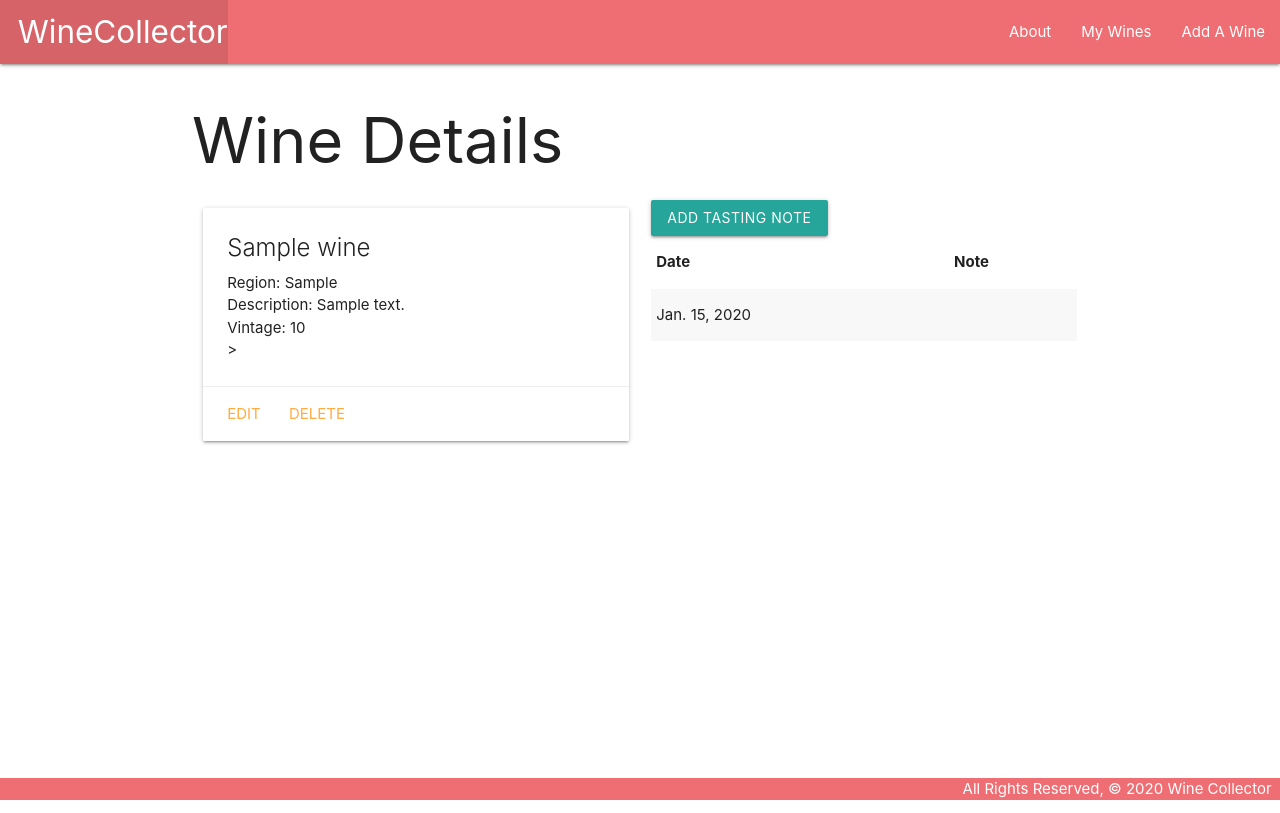
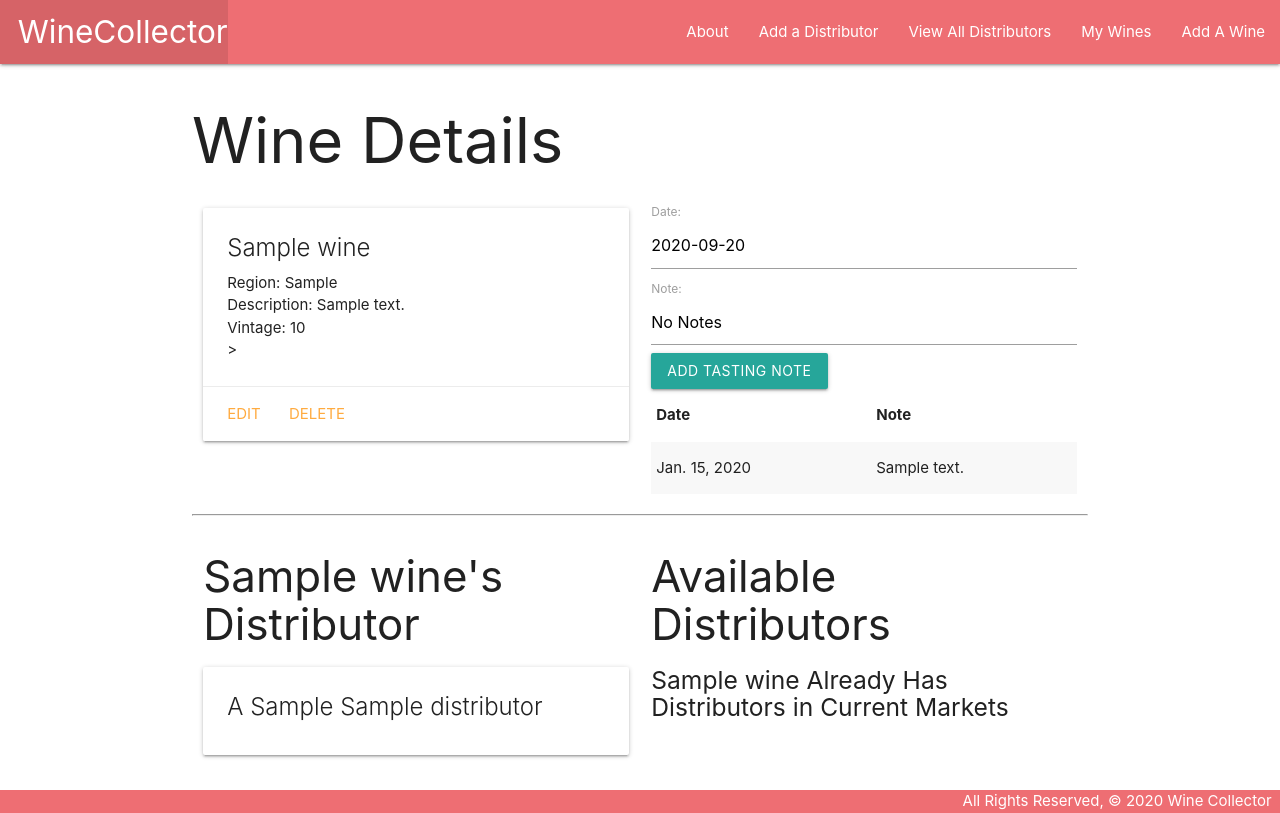
Before and after one commit to mhwhite22/winecollector, a Django app: page /wines/1/ in a window 1280 px wide. Run offline with Django 3.2, Linux system fonts and the light colour scheme; tables that the repository leaves empty hold one stand-in row (values such as "Sample post").

Commit message:
second long overdue commit almost done

```diff
--- a/main_app/models.py
+++ b/main_app/models.py
@@ -1,12 +1,23 @@
 from django.db import models
 from django.urls import reverse
 from datetime import date
+
+class Distributor(models.Model):
+  name = models.CharField(max_length=50)
+  place = models.CharField(max_length=30)
+
+  def __str__(self):
+    return self.name
+  def get_absolute_url(self):
+    return reverse('distributors_detail', kwargs={'pk': self.id })
+
 
 class Wine(models.Model):  # Note that parens are optional if not inheriting from another class
   name = models.CharField(max_length=100)
   region = models.CharField(max_length=100)
   description = models.TextField(max_length=250)
   vintage = models.IntegerField()
+  distributor = models.ManyToManyField(Distributor)
 
   def __str__(self):
     return self.name
@@ -19,7 +30,6 @@ class Tasting(models.Model):
   note = models.CharField(max_length=200, default="No Notes")
   wine = models.ForeignKey(Wine, on_delete=models.CASCADE)
 
-  def __str__(self):
-    return f"{self.get_note_display()} on {self.date}"
 
-  class Meta: ordering = ['-date']
+  class Meta:
+    ordering = ['-date']
--- a/main_app/templates/base.html
+++ b/main_app/templates/base.html
@@ -8,6 +8,7 @@
   <title>Wine Collector</title>
   <link rel="stylesheet" href="https://cdnjs.cloudflare.com/ajax/libs/materialize/1.0.0/css/materialize.min.css">
   <link rel="stylesheet" type="text/css" href="{% static 'css/style.css' %}">
+  <script src="https://cdnjs.cloudflare.com/ajax/libs/materialize/1.0.0/js/materialize.min.js"></script>
 </head>
 <body>
   <header class="navbar-fixed">
@@ -18,6 +19,8 @@
         </ul>
         <ul class="right">
           <li><a href="/about">About</a></li>
+          <li><a href="{% url 'distributors_create' %}">Add a Distributor</a></li>
+          <li><a href="{% url 'distributors_index' %}">View All Distributors</a></li>
           <li><a href="/wines">My Wines</a></li>
           <li><a href="/wines/create">Add A Wine</a></li>
         </ul>
--- a/main_app/templates/main_app/wine_form.html
+++ b/main_app/templates/main_app/wine_form.html
@@ -7,7 +7,7 @@
 {% else %}
   <h1>Add Wine</h1>
 {% endif %}
-<form action="" method="POST">
+<form action="" method="post">
   {% csrf_token %}
   <table>
     {{ form.as_table }}
--- a/main_app/templates/wines/detail.html
+++ b/main_app/templates/wines/detail.html
@@ -21,7 +21,7 @@
     <div class="col s6">
       <form action="{% url 'add_tasting' wine.id %}" method="post">
         {% csrf_token %}
-        {{ tasting_form.as_p }}
+        {{ tasting_form }}
         <input type="submit" class="btn" value="Add Tasting Note">
       </form>
     <table class="striped">
@@ -32,14 +32,53 @@
         {% for tasting in wine.tasting_set.all %}
           <tr>
             <td>{{tasting.date}}</td>
-            <td>{{tasting.get_note_display}}</td>
+            <td>{{tasting.note}}</td>
           </tr>
         {% endfor %}
       </tbody>
     </table>
   </div>
 </div>
-
+<hr>
+<div class="row">
+  <div class="col s6">
+    <h3>{{ wine.name }}'s Distributor</h3>
+    {% if wine.distributor.count %}
+      {% for distributor in wine.distributor.all %}
+        <div class="card">
+          <div class="card-content">
+            <span class="card-title">
+              A <span style="name: {{ distributor.name }}">{{ distributor.place }}</span> {{ distributor.name }}
+            </span>
+          </div>
+        </div>
+      {% endfor %}
+    {% else %}
+      <h5>No Distribution</h5>
+    {% endif %}
+  </div>
+  <div class="col s6">
+    <h3>Available Distributors</h3>
+    {% if distributors.count %}
+      {% for distributor in distributor.all %}
+        <div class="card">
+          <div class="card-content">
+            <span class="card-title">
+              A <span style="name: {{ distributor.name }}">{{ distributor.place }}</span> {{ distributor.name }}
+            </span>
+          </div>
+          <div class="card-action">
+            <form action="{% url 'assoc_distributor' wine.id distributor.id %}" method="post">
+              {% csrf_token %}
+            <button type="submit" class="btn">Add</button>
+          </form>
+          </div>
+        </div>
+      {% endfor %}
+    {% else %}
+      <h5>{{wine.name}} Already Has Distributors in Current Markets</h5>
+    {% endif %}
+  </div>
 <script>
   const dateEl = document.getElementById('id_date');
   M.Datepicker.init(dateEl, {
--- a/main_app/urls.py
+++ b/main_app/urls.py
@@ -9,6 +9,12 @@ urlpatterns = [
     path('wines/create/', views.WineCreate.as_view(), name='wines_create'),
     path('wines/<int:pk>/update/', views.WineUpdate.as_view(), name='wines_update'),
     path('wines/<int:pk>/delete/', views.WineDelete.as_view(), name='wines_delete'),
-    path('wines/<int:pk>/add_tasting/', views.add_tasting, name='add_tasting'),
+    path('wines/<int:wine_id>/add_tasting/', views.add_tasting, name='add_tasting'),
+    path('wines/<int:wine_id>/assoc_distributor/<int:distributor_id>/', views.assoc_distributor, name='assoc_distributor'),
+    path('distributors/', views.DistributorList.as_view(), name='distributors_index'),
+    path('distributors/<int:pk>/', views.DistributorDetail.as_view(), name='distributors_detail'),
+    path('distributors/create/', views.DistributorCreate.as_view(), name='distributors_create'),
+    path('distributors/<int:pk>/update/', views.DistributorUpdate.as_view(), name='distributors_update'),
+    path('distributors/<int:pk>/delete/', views.DistributorDelete.as_view(), name='distributors_delete'),
 
 ]
--- a/main_app/views.py
+++ b/main_app/views.py
@@ -1,12 +1,13 @@
 from django.shortcuts import render, redirect
 from django.views.generic.edit import CreateView, UpdateView, DeleteView
-from .models import Wine
+from django.views.generic import ListView, DetailView
+from .models import Wine, Distributor
 from .forms import TastingForm
 # Create your views here.
 
 class WineCreate(CreateView):
     model = Wine
-    fields = '__all__'
+    fields = ['name', 'region', 'description', 'vintage']
 
 class WineUpdate(UpdateView):
     model = Wine
@@ -14,7 +15,7 @@ class WineUpdate(UpdateView):
 
 class WineDelete(DeleteView):
     model = Wine
-    success_url: '/wines/'
+    success_url = '/wines/'
 
 def home(request):
     return redirect('index')
@@ -28,7 +29,13 @@ def wines_index(request):
 
 def wines_detail(request, wine_id):
     wine = Wine.objects.get(id=wine_id)
-    return render(request, 'wines/detail.html', {'wine': wine})
+    distributor_wine_doesnt_have = Distributor.objects.exclude(id__in = wine.distributor.all().values_list('id'))
+    tasting_form = TastingForm()
+    return render(request, 'wines/detail.html', {
+        'wine': wine,
+        'tasting_form': tasting_form,
+        'distributor': distributor_wine_doesnt_have
+        })
 
 def add_tasting(request, wine_id):
     form = TastingForm(request.POST)
@@ -37,3 +44,25 @@ def add_tasting(request, wine_id):
         new_tasting.wine_id = wine_id
         new_tasting.save()
     return redirect('detail', wine_id=wine_id)
+
+def assoc_distributor(request, wine_id, distributor_id):
+    Wine.objects.get(id=wine_id).distributors.add(distributor_id)
+    return redirect('detail', wine_id=wine_id)
+
+class DistributorList(ListView):
+  model = Distributor
+
+class DistributorDetail(DetailView):
+  model = Distributor
+
+class DistributorCreate(CreateView):
+  model = Distributor
+  fields = '__all__'
+
+class DistributorUpdate(UpdateView):
+  model = Distributor
+  fields = ['name', 'place']
+
+class DistributorDelete(DeleteView):
+  model = Distributor
+  success_url = '/distributors/'
```
Also changed, not shown: main_app/templates/main_app/distributor_confirm_delete.html (added, +13 -0 lines), main_app/templates/main_app/distributor_detail.html (added, +20 -0 lines), main_app/templates/main_app/distributor_form.html (added, +19 -0 lines), main_app/templates/main_app/distributor_list.html (added, +17 -0 lines), main_app/migrations/0001_initial.py.
